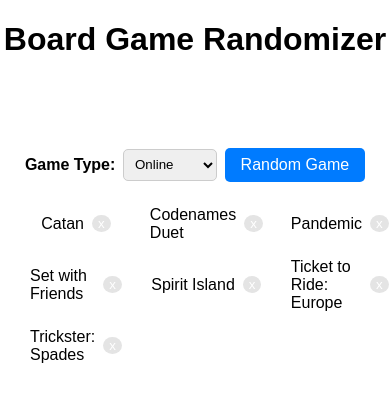
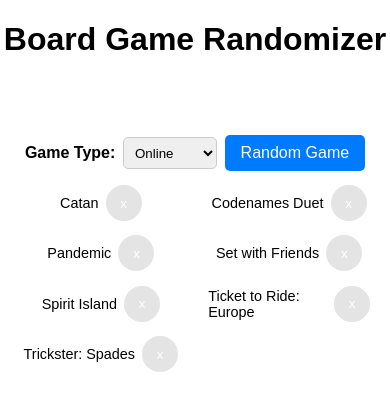
Before and after one commit to mike-bytes/board-game-randomizer, a Vue app: page / in a window 390 px wide. Shown: the top 410 px of the page. Built offline with nearby package versions, Linux system fonts and the light colour scheme.

Commit message:
Improvements for mobile layout

```diff
--- a/index.html
+++ b/index.html
@@ -1,9 +1,9 @@
-<!DOCTYPE html>
+<!doctype html>
 <html lang="">
   <head>
-    <meta charset="UTF-8">
-    <link rel="icon" href="/favicon.ico">
-    <meta name="viewport" content="width=device-width, initial-scale=1.0">
+    <meta charset="UTF-8" />
+    <link rel="icon" href="/favicon.ico" />
+    <meta name="viewport" content="width=device-width, initial-scale=1.0" />
     <title>Board Game Randomizer</title>
   </head>
   <body>
--- a/src/App.vue
+++ b/src/App.vue
@@ -315,9 +315,15 @@
 
 <style lang="scss">
 $chosen-colour: #007bff;
+
 body {
   margin: 0;
   padding: 0;
+}
+button {
+  min-height: 36px;
+  min-width: 36px;
+  padding: 6px 12px;
 }
 .page {
   font-family: 'Arial', sans-serif;
@@ -336,16 +342,20 @@
     gap: 1em;
 
     .choosing-label {
-      font-size: 2em;
       height: 1em;
       padding: 10px;
       color: $chosen-colour;
       font-weight: bold;
+      font-size: clamp(1.2rem, 4vw, 2rem);
+      text-align: center;
     }
     .game-type-wrapper {
       display: flex;
       align-items: center;
       gap: 0.5em;
+      flex-wrap: wrap;
+      justify-content: center;
+
       .game-type-label {
         font-weight: bold;
       }
@@ -398,7 +408,7 @@
 
   .middle-section {
     display: grid;
-    grid-template-columns: repeat(3, 1fr);
+    grid-template-columns: repeat(auto-fit, minmax(150px, 1fr));
     gap: 0.5em;
     margin-bottom: 5em;
     flex: 1;
@@ -422,6 +432,8 @@
       }
 
       button {
+        width: 28px;
+        height: 28px;
         border-radius: 50%;
         border: none;
         background-color: rgb(228, 228, 228);
@@ -449,7 +461,7 @@
 
     .games-custom-picker {
       display: grid;
-      grid-template-columns: repeat(4, 1fr);
+      grid-template-columns: repeat(auto-fit, minmax(140px, 1fr));
       gap: 0.5em;
 
       .custom-games {
@@ -509,5 +521,23 @@
       transform: scale(1);
     }
   }
+
+  @media (max-width: 600px) {
+    .middle-section {
+      padding: 10px;
+      gap: 0.4em;
+    }
+    .footer-section {
+      max-height: 40vh;
+      padding: 12px;
+    }
+    .custom-selection-wrapper {
+      flex-direction: column;
+      align-items: center;
+    }
+    .game-item {
+      font-size: 0.9em;
+    }
+  }
 }
 </style>
```
